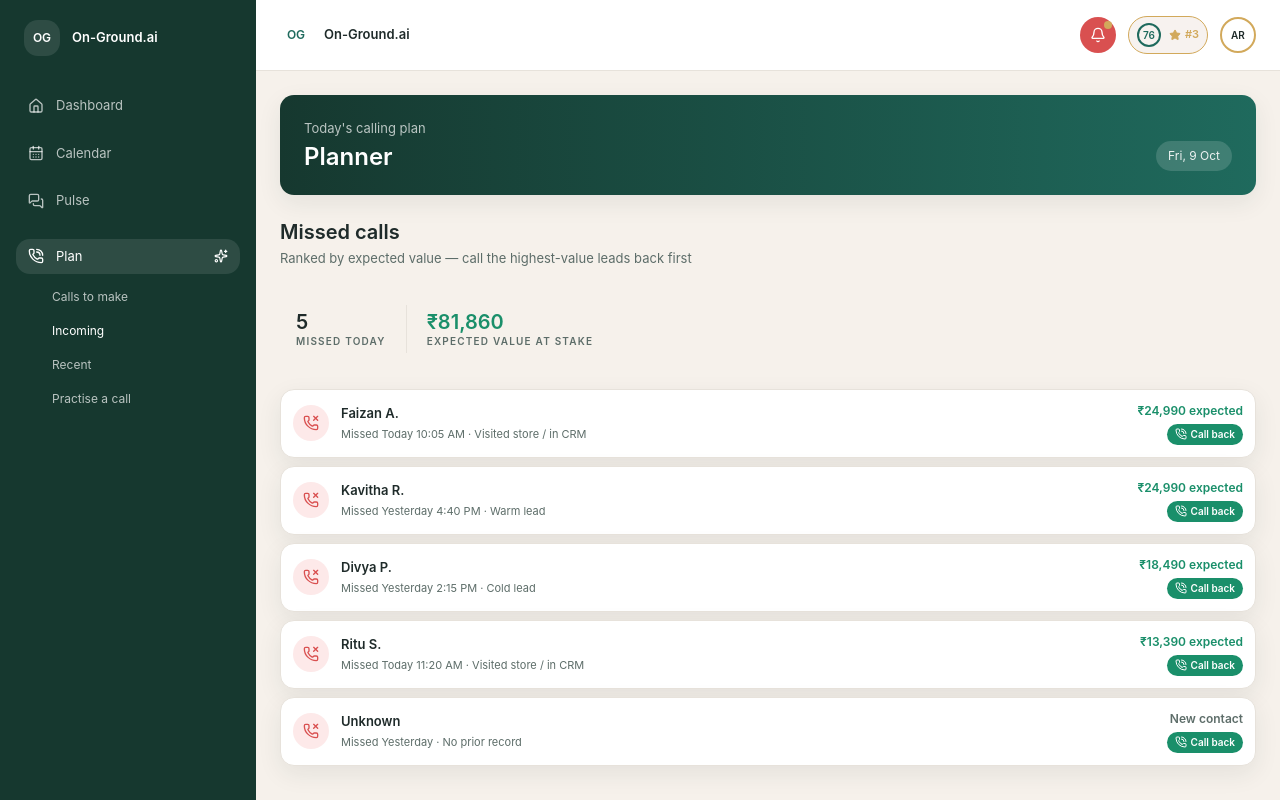
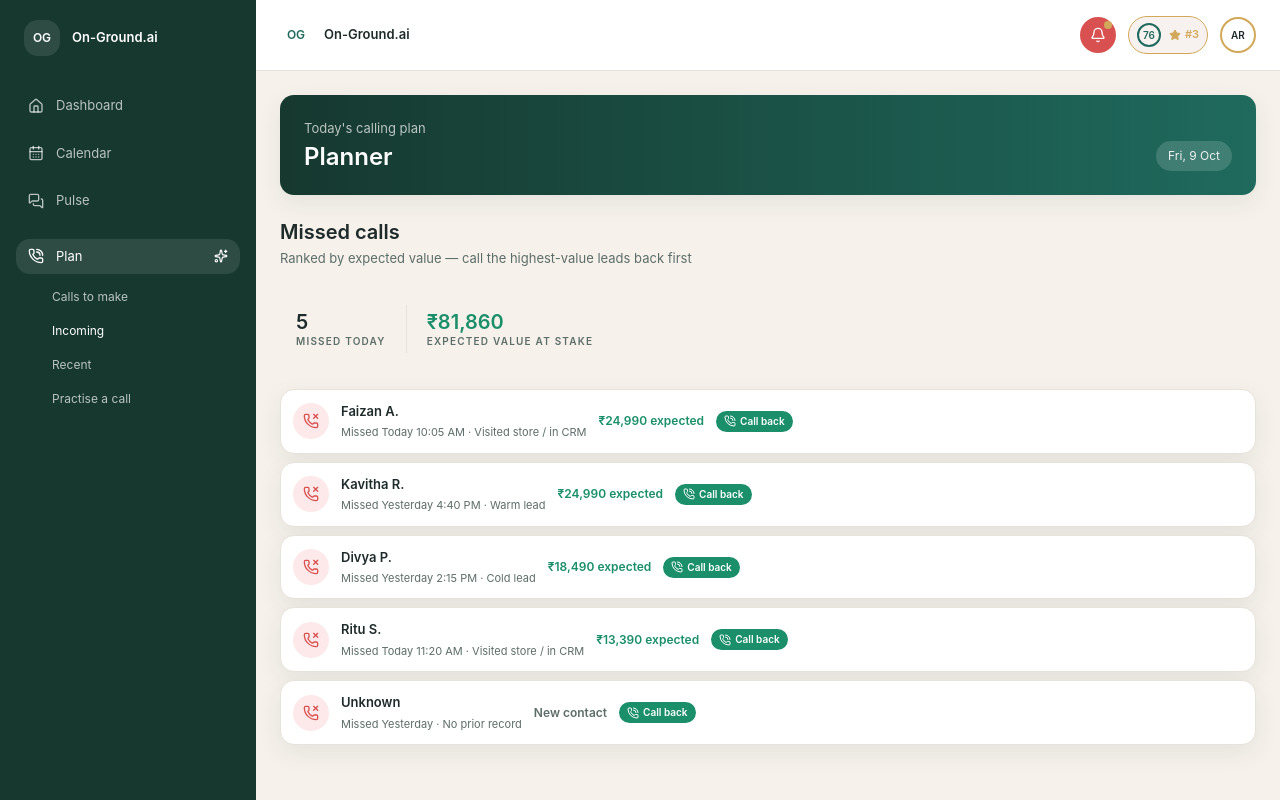
Before and after one commit to Sivaani-Janaswamy/oga-callcentre-app, a React (Vite) app: page /plan/incoming in a window 1280 px wide. Built offline with nearby package versions, Linux system fonts and the light colour scheme.

Commit message:
Improve calls-to-make and incoming calls pages

```diff
--- a/src/components/plan/CallsToMakePage.tsx
+++ b/src/components/plan/CallsToMakePage.tsx
@@ -79,7 +79,7 @@ function LeadRow({
       </button>
       {expanded && (
         // PLACEHOLDER: verify the expandable detail content against the mock.
-        <div className="grid gap-3 border-t border-border px-3 py-3 text-11 text-text-muted sm:grid-cols-2">
+        <div className="grid gap-3 border-t border-border px-3 py-3 text-11 text-text-muted sm:grid-cols-2 grid-cols-1">
           <p className="sm:col-span-2">
             <span className="block text-10 uppercase tracking-[0.1em]">Story so far</span>
             <span className="mt-1 block text-text">{lead.story}</span>
--- a/src/components/plan/IncomingCallsPage.tsx
+++ b/src/components/plan/IncomingCallsPage.tsx
@@ -25,7 +25,8 @@ function MissedCallRow({
   onEndCall: () => void;
 }): JSX.Element {
   return (
-    <div className="flex items-center gap-3 rounded-md border border-border bg-card p-3 shadow-soft transition-colors hover:border-brand">
+    <div className="flex flex-col gap-3 rounded-md border border-border bg-card p-3 shadow-soft transition-colors hover:border-brand sm:flex-row sm:items-center sm:gap-3">
+      <div className="flex items-center gap-3">
         <span className="flex h-9 w-9 shrink-0 items-center justify-center rounded-full bg-danger-soft text-danger">
           <PhoneMissed className="h-4 w-4" />
         </span>
@@ -33,7 +34,9 @@ function MissedCallRow({
           <p className="text-13 font-semibold text-text">{call.displayName}</p>
           <p className="mt-1 truncate text-11 text-text-muted">{call.metaLabel}</p>
         </div>
-      <div className="shrink-0 text-right">
+      </div>
+      <div className="flex items-center justify-between gap-3 sm:shrink-0 sm:text-right">
+        <div>
           {call.expectedValueInr === undefined ? (
             <p className="text-12 font-semibold text-text-muted">New contact</p>
           ) : (
@@ -41,7 +44,7 @@ function MissedCallRow({
               {formatInr(call.expectedValueInr)} expected
             </p>
           )}
-        <div className="mt-1 flex items-center justify-end gap-2">
+        </div>
         <CallAction
           calling={calling}
           label="Call back"
@@ -50,7 +53,6 @@ function MissedCallRow({
           onEndCall={onEndCall}
           showCalledBack={calledBack}
         />
-        </div>
       </div>
     </div>
   );
```
Lines whose indentation alone changed are shown as unchanged.
